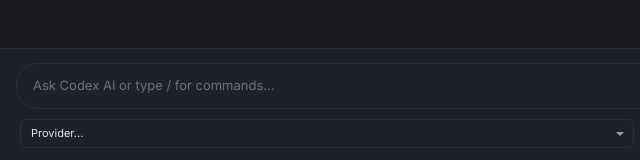
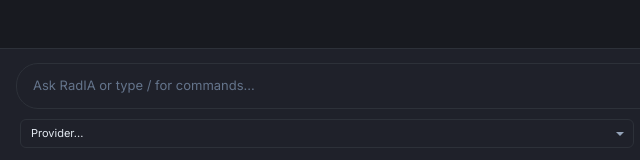
Before and after one commit to onyxadm/RadIA-Plugin, a plain HTML site: page Source/UI/Web/chat.html in a window 1280 px wide. Shown: the part 637-797 px from the top of the page, 0-640 px from the left. Drawn offline with Linux system fonts and the light colour scheme.

Commit message:
feat: change input placeholder reference from Codex to RadIA

```diff
--- a/Source/UI/Web/chat.html
+++ b/Source/UI/Web/chat.html
@@ -100,7 +100,7 @@
 
         <div id="prompt-wrapper">
           <div id="prompt-capsule">
-            <textarea id="prompt-textarea" placeholder="Ask Codex AI or type / for commands..." rows="1"></textarea>
+            <textarea id="prompt-textarea" placeholder="Ask RadIA or type / for commands..." rows="1"></textarea>
             <button id="btn-send-prompt" title="Send message">
               <svg class="send-icon" width="16" height="16" viewBox="0 0 24 24" fill="none" stroke="currentColor"
                 stroke-width="2.5" stroke-linecap="round" stroke-linejoin="round">
```
